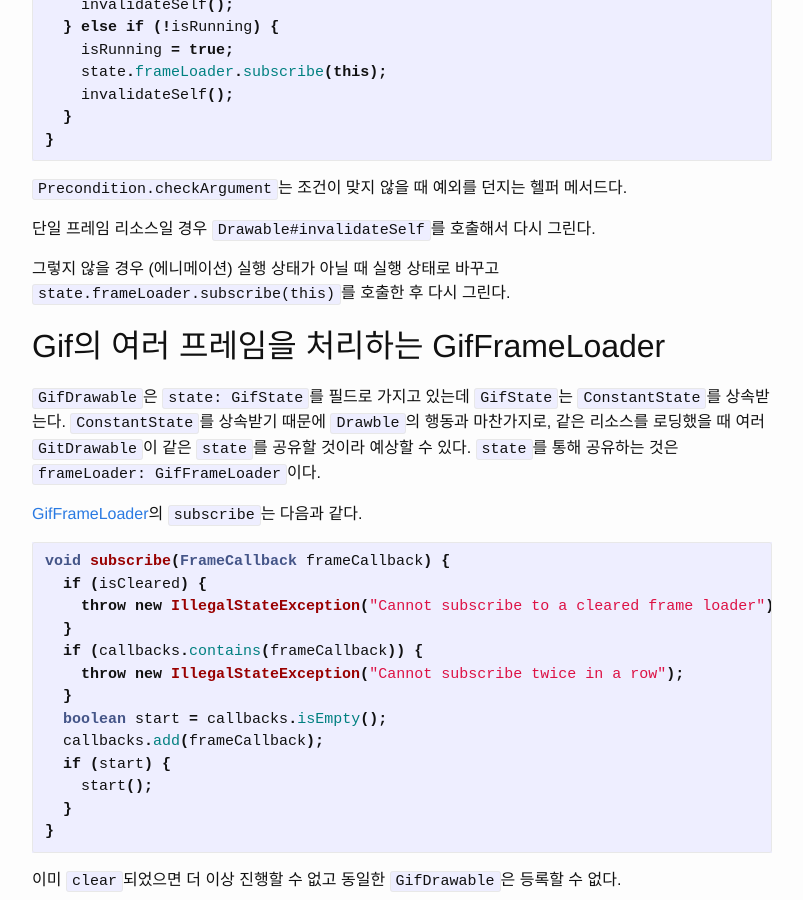
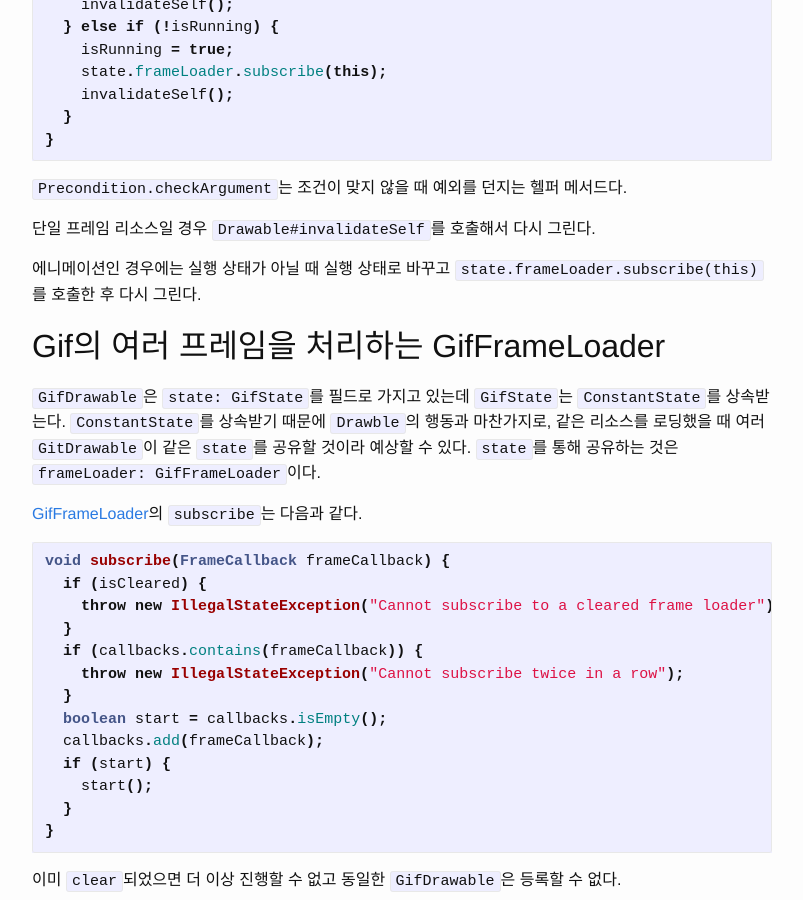
Before and after one commit to dalinaum/dalinaum.github.io, a Jekyll site: the page built from _posts/2020-05-22-glide-rendering.markdown, in a window 1280 px wide and 900 px high, scrolled down 2343 px. Shown: the whole window, without its empty margins (238-1041 px from the left). Built offline with Jekyll 4.4.1, drawn with Linux system fonts in a browser that asks for light colours.

Commit message:
문장을 깔끔하게 정리.

```diff
--- a/_posts/2020-05-22-glide-rendering.markdown
+++ b/_posts/2020-05-22-glide-rendering.markdown
@@ -122,7 +122,7 @@ private void startRunning() {
 
 단일 프레임 리소스일 경우 `Drawable#invalidateSelf`를 호출해서 다시 그린다.
 
-그렇지 않을 경우 (에니메이션) 실행 상태가 아닐 때 실행 상태로 바꾸고 `state.frameLoader.subscribe(this)`를 호출한 후 다시 그린다.
+에니메이션인 경우에는 실행 상태가 아닐 때 실행 상태로 바꾸고 `state.frameLoader.subscribe(this)`를 호출한 후 다시 그린다.
 
 ## Gif의 여러 프레임을 처리하는 GifFrameLoader
 
```
